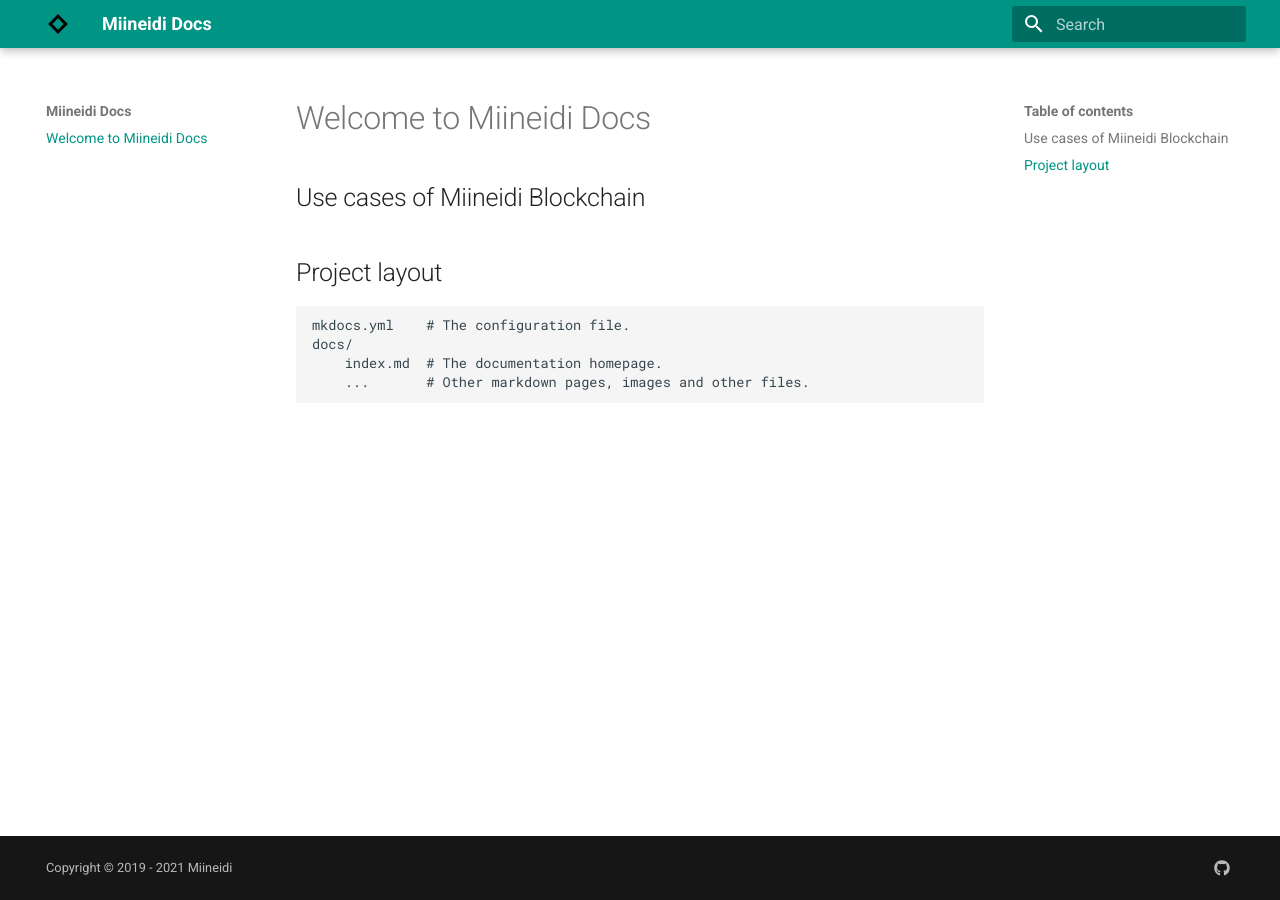
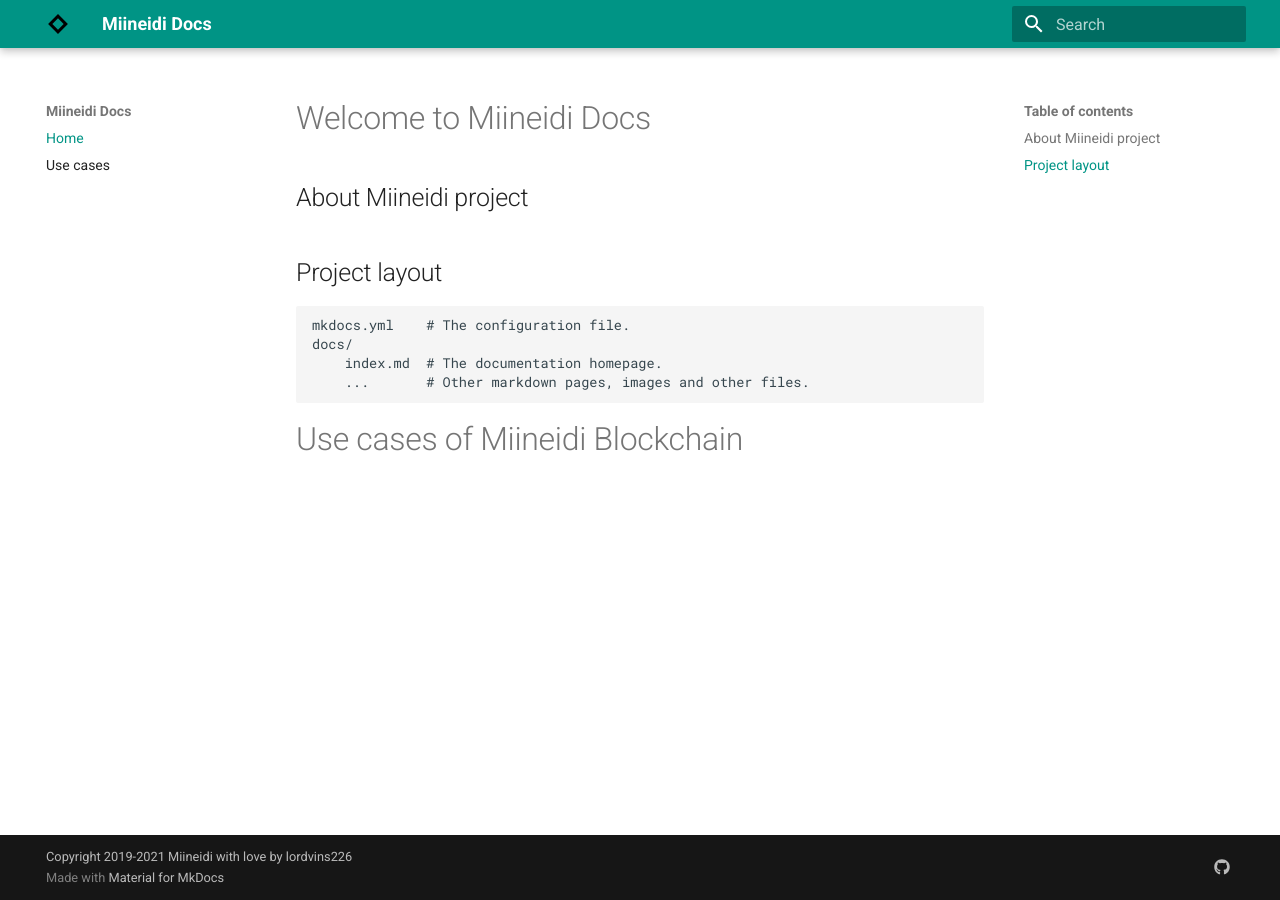
Before and after one commit to miineidi/miineidi_docs, an MkDocs documentation site: the page built from docs/index.md, in a window 1280 px wide. Built offline with MkDocs 1.6.1 and Material for MkDocs 9.7.7, drawn with Linux system fonts in a browser that asks for light colours.

Commit message:
:star: add new nav(use case)

```diff
--- a/docs/index.md
+++ b/docs/index.md
@@ -2,7 +2,9 @@
 
 
 
-## Use cases of Miineidi Blockchain
+
+
+## About Miineidi project
 
 
 
--- a/mkdocs.yml
+++ b/mkdocs.yml
@@ -1,6 +1,11 @@
 site_name: Miineidi Docs
-
+nav:
+    - Home: index.md
+    - Use cases: use case.md
+generator: false
 theme:
+    features:
+        - navigation.sections
     logo: assets/icon.svg
     favicon: assets/icon.svg
     name: material
@@ -8,9 +13,8 @@
         primary: teal
 
 extra:
-    generator: false
     social:
       - icon: fontawesome/brands/github
         link: https://miineidi.surge.sh/
 
-copyright: Copyright &copy; 2019 - 2021 Miineidi
+copyright: Copyright 2019-2021 Miineidi with love by lordvins226
```
Also changed, not shown: other parts of docs/index.md (+3 -0 lines), docs/use case.md (added, +1 -0 lines).
